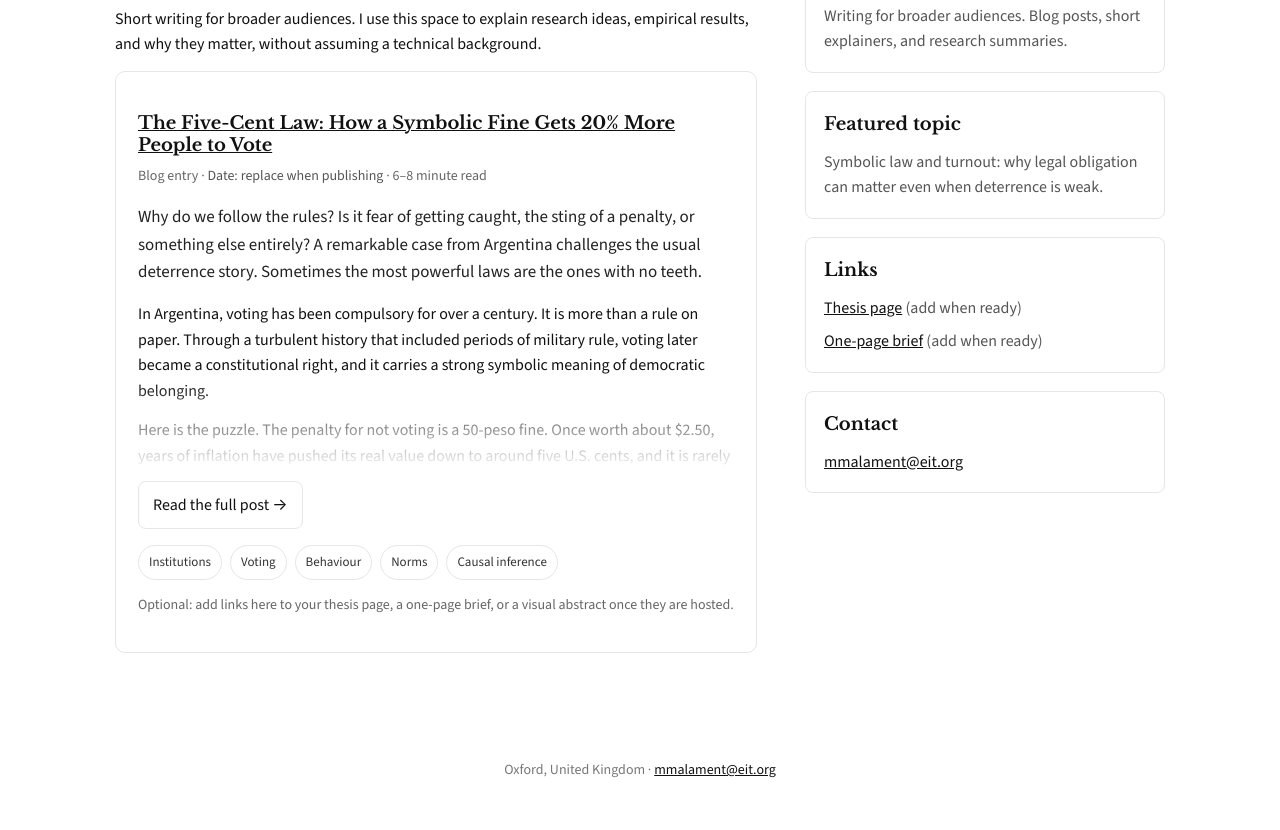
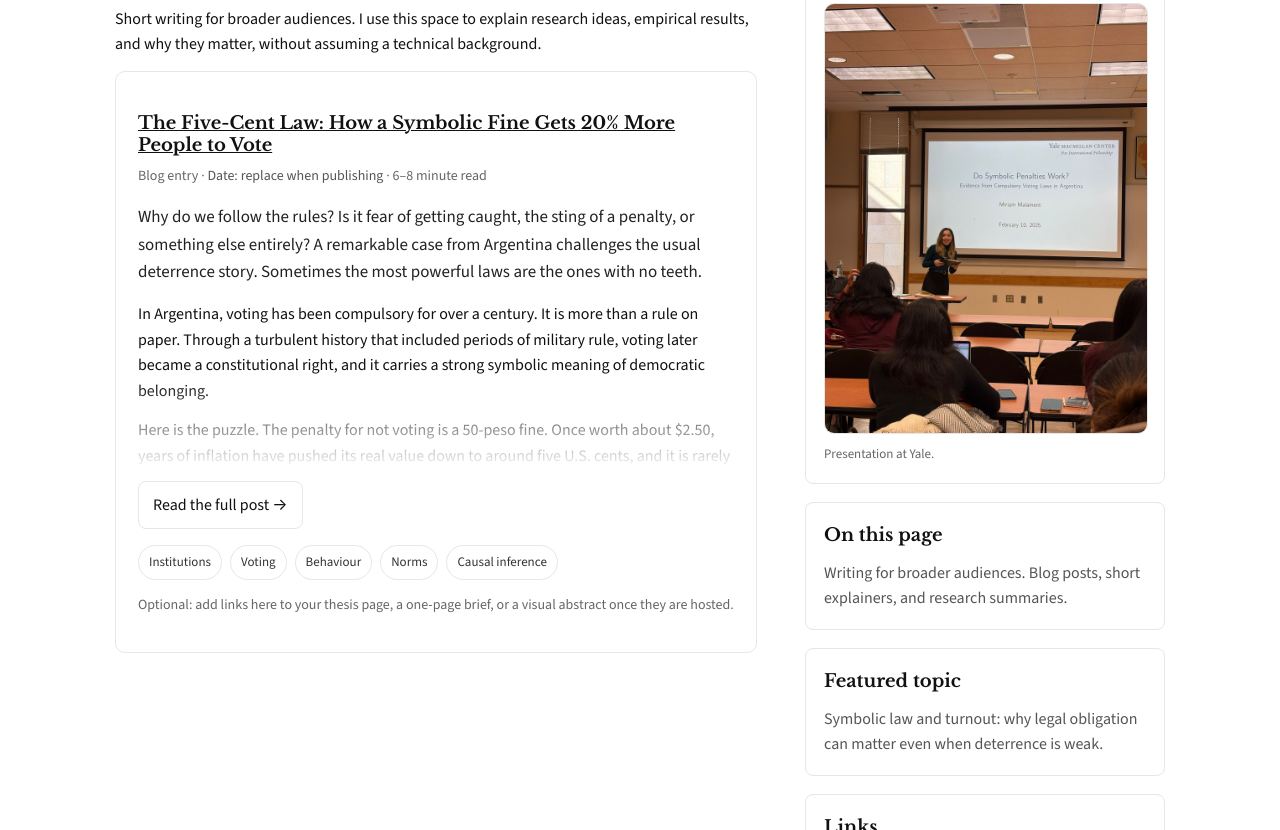
Before and after one commit to miriammalament/miriammalament.github.io, a plain HTML site: page outreach.html in a window 1280 px wide. Shown: the part 402-1232 px from the top of the page. Drawn offline with nearby package versions, Linux system fonts and the light colour scheme.

Commit message:
Update outreach.html

```diff
--- a/outreach.html
+++ b/outreach.html
@@ -1,8 +1,6 @@
 <!--
-Option A implemented:
-- outreach.html becomes a teaser/index-style page with a faded excerpt + "Read the full post" button.
-- This assumes you will create a separate full post page at: outreach-5cent-law.html
-  (you can make it by duplicating this file and pasting the full article in that page).
+Outreach page with Option A teaser + right-side image (presentation_yale.jpg).
+Assumes presentation_yale.jpg is in the same folder as this HTML file.
 -->
 
 <!doctype html>
@@ -97,6 +95,17 @@ Option A implemented:
 
     .post-list .post{ margin-bottom:18px; }
 
+    /* Right-side image */
+    .side-image{
+      display:block;
+      width:100%;
+      height:auto;
+      border-radius:10px;
+      border:1px solid #e6e6e6;
+      background:#fff;
+    }
+    .caption{font-size:13px;color:#666;margin:10px 0 0}
+
     footer{text-align:center;color:#777;font-size:14px;padding:32px 0}
   </style>
 </head>
@@ -186,6 +195,12 @@ Option A implemented:
       <!-- RIGHT -->
       <aside>
         <div class="side-card">
+          <h3>Photo</h3>
+          <img class="side-image" src="presentation_yale.jpg" alt="Presentation at Yale" />
+          <p class="caption">Presentation at Yale.</p>
+        </div>
+
+        <div class="side-card">
           <h3>On this page</h3>
           <p class="muted" style="margin:0;">
             Writing for broader audiences. Blog posts, short explainers, and research summaries.
```
